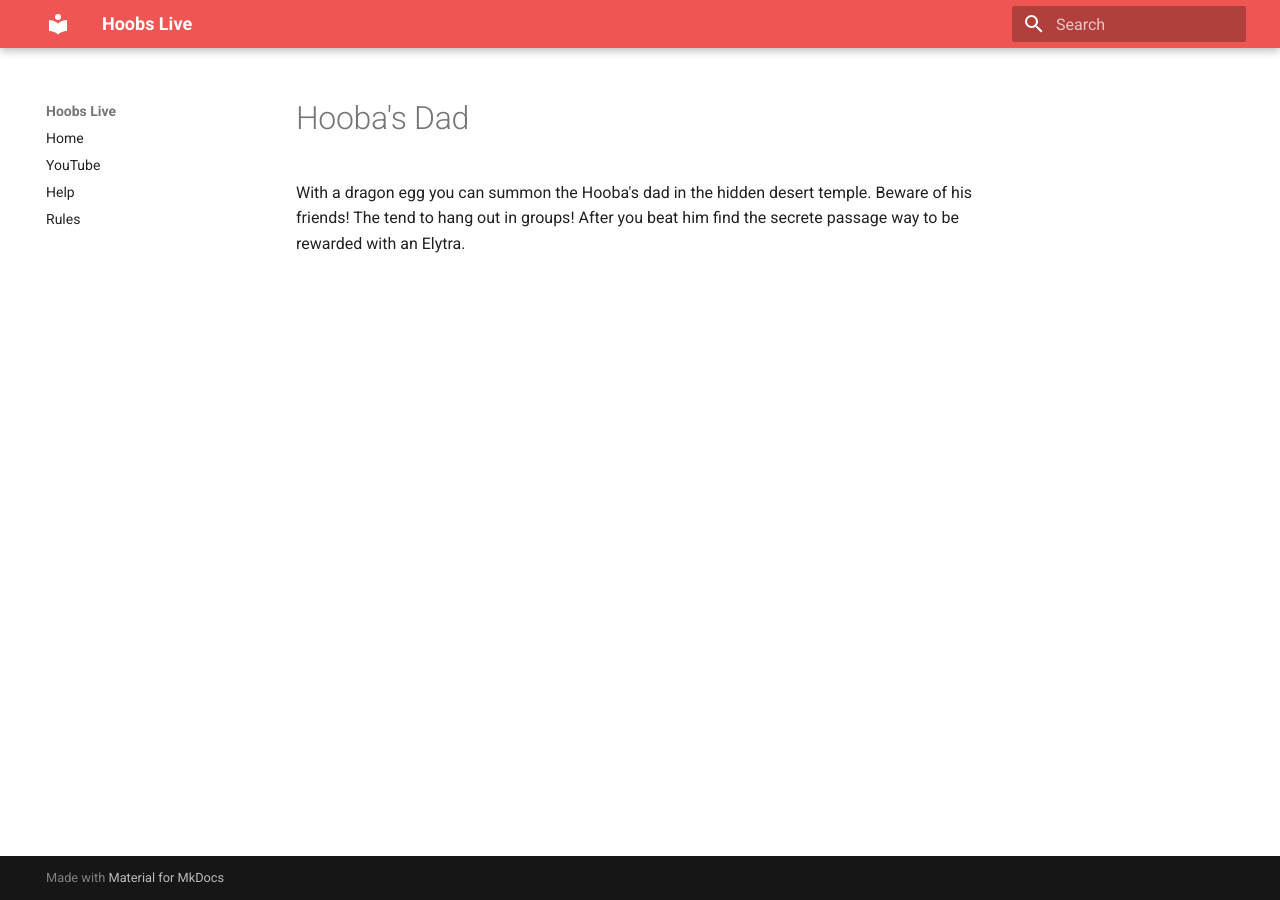
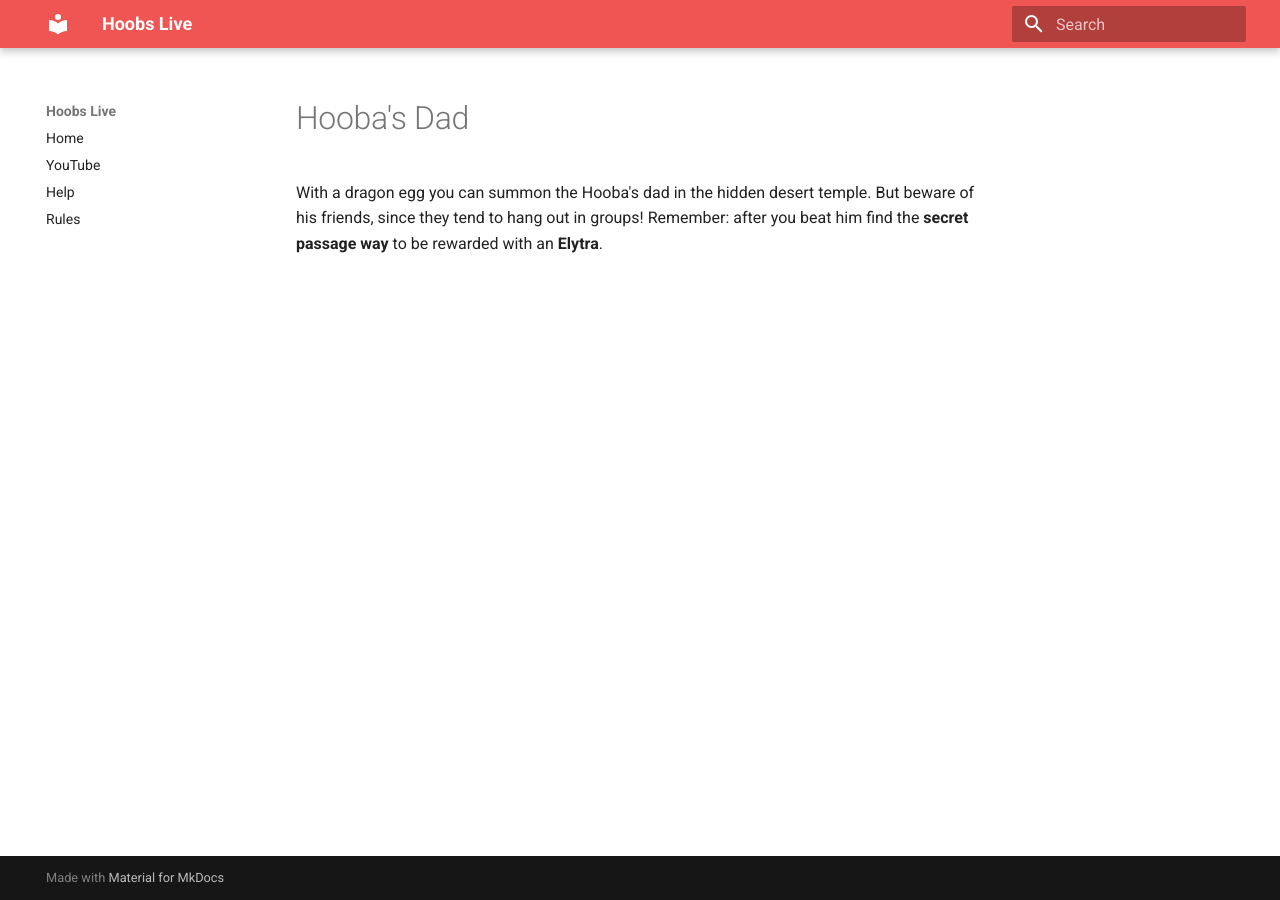
Before and after one commit to cunhar/hoobs-live-docs, an MkDocs documentation site: the page built from docs/lore/hoobasdad.md, in a window 1280 px wide. Built offline with MkDocs 1.6.1 and Material for MkDocs 9.7.7, drawn with Linux system fonts in a browser that asks for light colours.

Commit message:
Update hoobasdad.md

```diff
--- a/docs/lore/hoobasdad.md
+++ b/docs/lore/hoobasdad.md
@@ -1,2 +1,3 @@
 # Hooba's Dad
-With a dragon egg you can summon the Hooba's dad in the hidden desert temple. Beware of his friends!  The tend to hang out in groups!  After you beat him find the secrete passage way to be rewarded with an Elytra.
+
+With a dragon egg you can summon the Hooba's dad in the hidden desert temple. But beware of his friends, since they tend to hang out in groups! Remember: after you beat him find the **secret passage way** to be rewarded with an **Elytra**.
```
